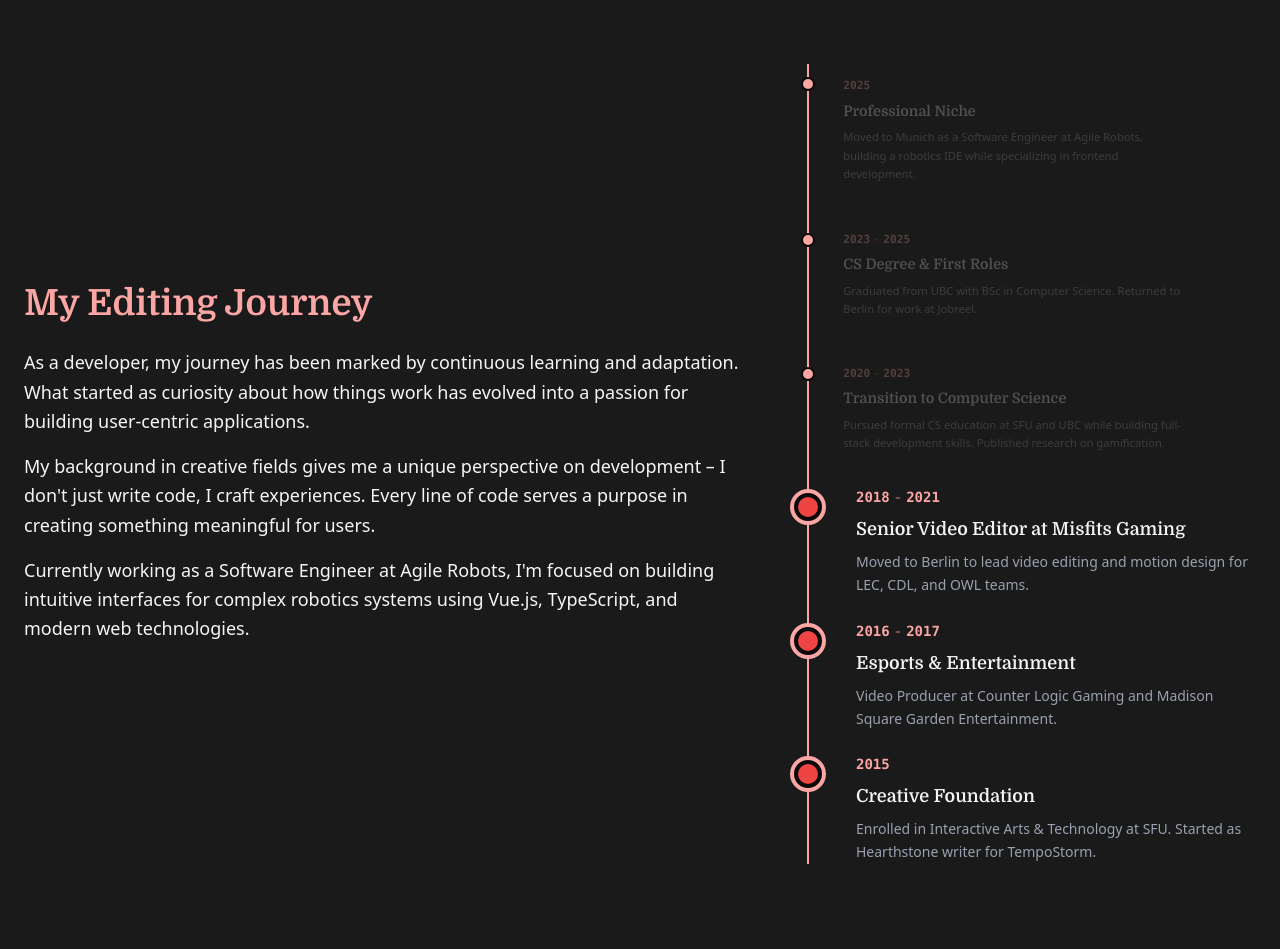
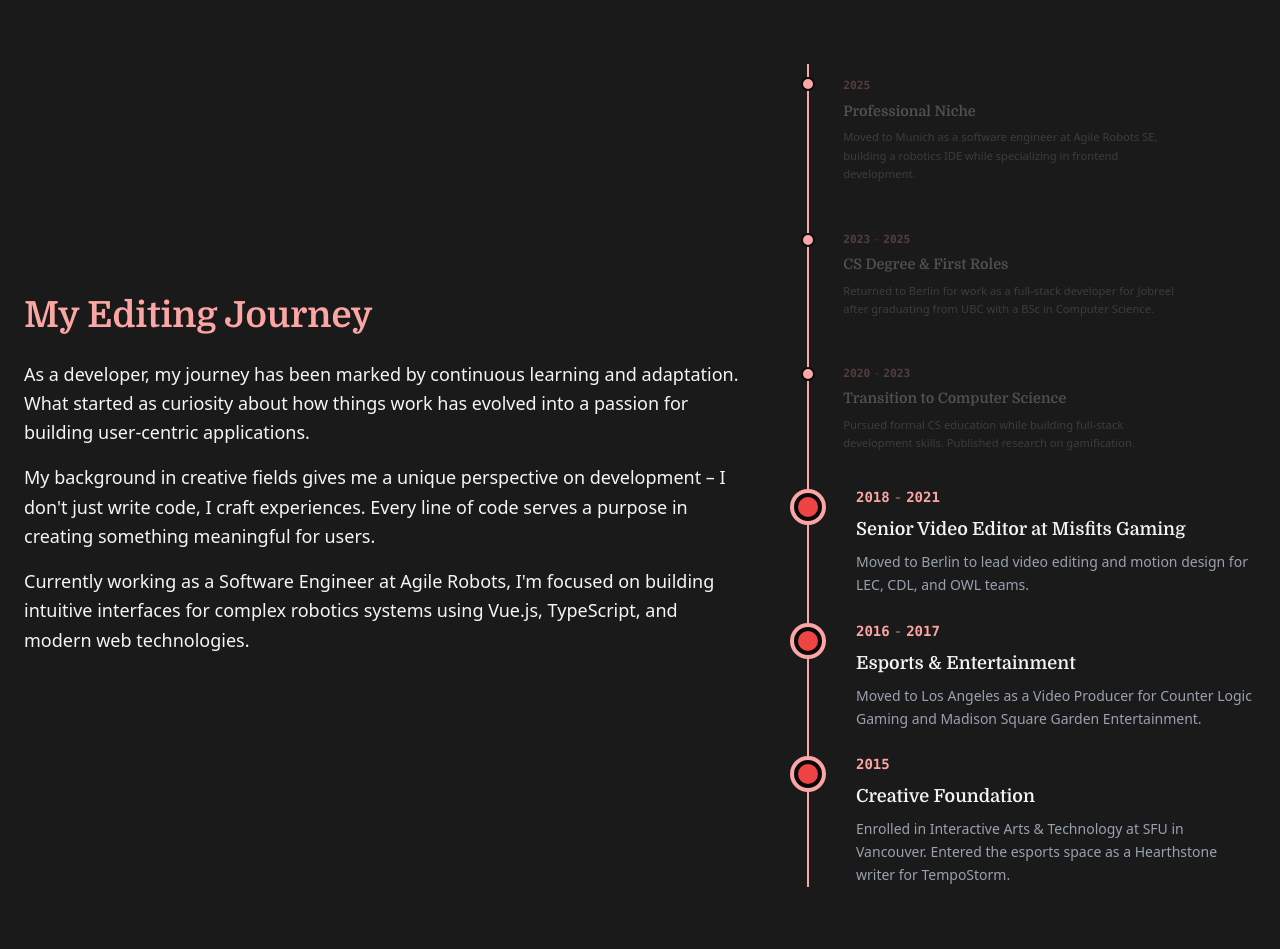
Before and after one commit to LouisLP/persona-portfolio, a Vue app: page /editor in a window 1280 px wide. Shown: the part 800-1749 px from the top of the page. Built offline with nearby package versions, Linux system fonts and the light colour scheme.

Commit message:
Better timeline

```diff
--- a/src/components/CareerTimeline.vue
+++ b/src/components/CareerTimeline.vue
@@ -20,7 +20,7 @@ const events: TimelineEvent[] = [
     yearEnd: null,
     title: 'Creative Foundation',
     description:
-      'Enrolled in Interactive Arts & Technology at SFU. Started as Hearthstone writer for TempoStorm.',
+      'Enrolled in Interactive Arts & Technology at SFU in Vancouver. Entered the esports space as a Hearthstone writer for TempoStorm.',
     personas: ['editor', 'designer'],
   },
   {
@@ -28,7 +28,8 @@ const events: TimelineEvent[] = [
     yearStart: 2016,
     yearEnd: 2017,
     title: 'Esports & Entertainment',
-    description: 'Video Producer at Counter Logic Gaming and Madison Square Garden Entertainment.',
+    description:
+      'Moved to Los Angeles as a Video Producer for Counter Logic Gaming and Madison Square Garden Entertainment.',
     personas: ['editor', 'designer'],
   },
   {
@@ -46,7 +47,7 @@ const events: TimelineEvent[] = [
     yearEnd: 2023,
     title: 'Transition to Computer Science',
     description:
-      'Pursued formal CS education at SFU and UBC while building full-stack development skills. Published research on gamification.',
+      'Pursued formal CS education while building full-stack development skills. Published research on gamification.',
     personas: ['developer'],
   },
   {
@@ -55,7 +56,7 @@ const events: TimelineEvent[] = [
     yearEnd: 2025,
     title: 'CS Degree & First Roles',
     description:
-      'Graduated from UBC with BSc in Computer Science. Returned to Berlin for work at Jobreel.',
+      'Returned to Berlin for work as a full-stack developer for Jobreel after graduating from UBC with a BSc in Computer Science.',
     personas: ['developer'],
   },
   {
@@ -64,7 +65,7 @@ const events: TimelineEvent[] = [
     yearEnd: null,
     title: 'Professional Niche',
     description:
-      'Moved to Munich as a Software Engineer at Agile Robots, building a robotics IDE while specializing in frontend development.',
+      'Moved to Munich as a software engineer at Agile Robots SE, building a robotics IDE while specializing in frontend development.',
     personas: ['developer'],
   },
 ]
```
